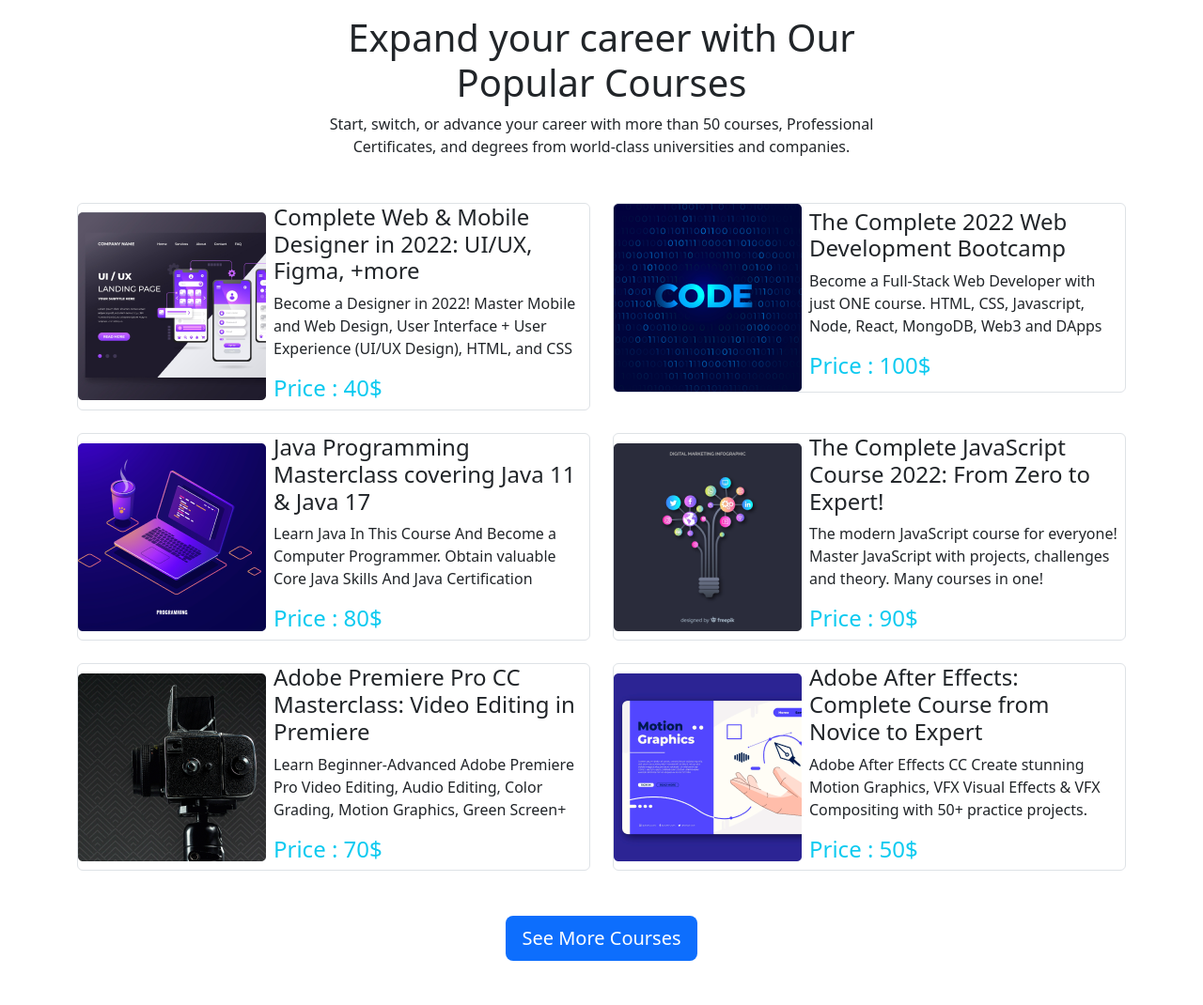
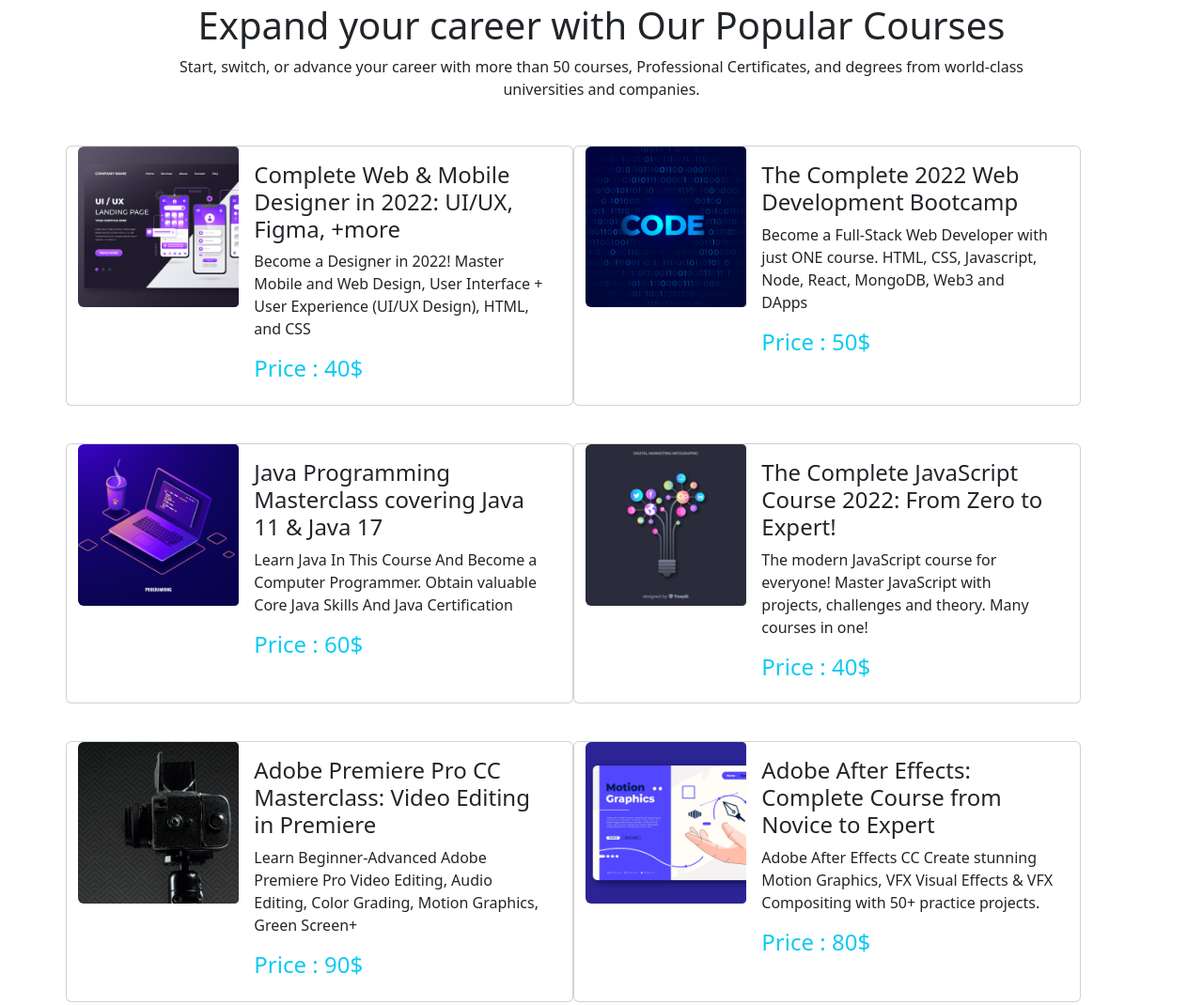
Before and after one commit to jamiulhassnat90/education-360, a plain HTML site: page index.html in a window 1280 px wide. Shown: the part 797-1867 px from the top of the page at 94% size. Drawn offline with nearby package versions, Linux system fonts and the light colour scheme.

Commit message:
Mobile and Tablet Responsive Done

```diff
--- a/index.html
+++ b/index.html
@@ -14,6 +14,7 @@
       integrity="sha384-gH2yIJqKdNHPEq0n4Mqa/HGKIhSkIHeL5AyhkYV8i59U5AR6csBvApHHNl/vI1Bx"
       crossorigin="anonymous"
     />
+    <link rel="stylesheet" href="style.css">
   </head>
   <body>
     <!-------------------------------
@@ -41,22 +42,22 @@
           >
             <ul class="navbar-nav me-auto mb-2 mb-lg-0">
               <li class="nav-item">
-                <a class="nav-link" href="#">Link 1</a>
+                <a class="nav-link" href="#">Home</a>
               </li>
               <li class="nav-item">
-                <a class="nav-link" href="#">Link 2</a>
+                <a class="nav-link" href="#">Courses</a>
               </li>
               <li class="nav-item">
-                <a class="nav-link" href="#">Link 3</a>
+                <a class="nav-link" href="#">Start EDU</a>
               </li>
               <li class="nav-item">
-                <a class="nav-link" href="#">Link 4</a>
+                <a class="nav-link" href="#">Questions</a>
               </li>
               <li class="nav-item">
-                <a class="nav-link" href="#">Link 5</a>
+                <a class="nav-link" href="#">Trusted Companies</a>
               </li>
               <li class="nav-item">
-                <a class="nav-link" href="#">Link 6</a>
+                <a class="nav-link" href="#">Footer</a>
               </li>
             </ul>
             <form class="d-flex" role="search">
@@ -105,9 +106,10 @@
         </div>
         <div class="carousel-inner">
           <!-- start:: First slide -->
+
           <div
           style="background-color: rgba(0, 0, 0, 0.929)"
-            class="carousel-item active"
+          class="container-fluid carousel-item active text"
         >
           <img
             style="opacity: 0.5"
@@ -117,9 +119,9 @@
           />
           <div
             style="top: 50%; transform: translateY(-50%)"
-              class="carousel-caption d-none d-md-block text-white"
+            class="carousel-caption  text-white" id="media1"
           >
-              <h2>Expand your career opportunities with EDU-360</h2>
+            <h2 id="test">Learn without limits with EDU-360</h2>
             <p>
               Skills for your present (and your future). Get started with us.
             </p>
@@ -144,9 +146,9 @@
           />
           <div
             style="top: 50%; transform: translateY(-50%)"
-              class="carousel-caption d-none d-md-block text-white"
+            class="carousel-caption  text-white" id="media1"
           >
-              <h2>Learn without limits with EDU-360</h2>
+            <h2 id="test">Learn without limits with EDU-360</h2>
             <p>
               Skills for your present (and your future). Get started with us.
             </p>
@@ -171,12 +173,9 @@
           />
           <div
             style="top: 50%; transform: translateY(-50%)"
-              class="carousel-caption d-none d-md-block text-white"
+            class="carousel-caption  text-white" id="media1"
           >
-              <h2>
-                Choose from online video courses with new additions published
-                every month
-              </h2>
+            <h2 id="test">Learn without limits with EDU-360</h2>
             <p>
               Skills for your present (and your future). Get started with us.
             </p>
@@ -219,7 +218,7 @@
     --------------------------------->
     <main>
       <!-- START:: Popular Courses Section -->
-      <section class="container text-center w-50 my-5">
+      <section class="container text-center w-75 my-5">
         <h1>Expand your career with Our Popular Courses</h1>
         <p>
           Start, switch, or advance your career with more than 50 courses,
@@ -230,109 +229,102 @@
       <section class="container">
         <div class="row gy-4">
           <!-- course-1 -->
-          <div class="col-lg-6">
-            <div
-              class="border d-flex align-items-center justify-content-center rounded-2"
-            >
-              <img class="me-2" src="images/course/course-1.png" alt="" />
-              <div>
-                <h4>
-                  Complete Web & Mobile Designer in 2022: UI/UX, Figma, +more
-                </h4>
-                <p>
-                  Become a Designer in 2022! Master Mobile and Web Design, User
-                  Interface + User Experience (UI/UX Design), HTML, and CSS
-                </p>
+          <!--Start:: using card -->
+          <div class="card mb-3" style="max-width: 540px;">
+            <div class="row g-0">
+              <div class="col-md-4">
+                <img src="images/course/course-1.png" id="image-card1" class="img-fluid rounded-start"  alt="...">
+              </div>
+              <div class="col-md-8">
+                <div class="card-body">
+                  <h4 class="card-title">Complete Web & Mobile Designer in 2022: UI/UX, Figma, +more</h4>
+                  <p class="card-text">Become a Designer in 2022! Master Mobile and Web Design, User Interface + User Experience (UI/UX Design), HTML, and CSS</p>
                   <h4 class="text-info">Price : 40$</h4>
                 </div>
               </div>
             </div>
-          <!-- course-2 -->
-          <div class="col-lg-6">
-            <div
-              class="border d-flex align-items-center justify-content-center rounded-2"
-            >
-              <img class="me-2" src="images/course/course-2.png" alt="" />
-              <div>
-                <h4>The Complete 2022 Web Development Bootcamp</h4>
-                <p>
-                  Become a Full-Stack Web Developer with just ONE course. HTML,
-                  CSS, Javascript, Node, React, MongoDB, Web3 and DApps
-                </p>
-                <h4 class="text-info">Price : 100$</h4>
+          </div>
+          <div class="card mb-3" style="max-width: 540px;">
+            <div class="row g-0">
+              <div class="col-md-4">
+                <img src="images/course/course-2.png" id="image-card1" class="img-fluid rounded-start"  alt="...">
+              </div>
+              <div class="col-md-8">
+                <div class="card-body">
+                  <h4 class="card-title">The Complete 2022 Web Development Bootcamp</h4>
+                  <p class="card-text">Become a Full-Stack Web Developer with just ONE course. HTML, CSS, Javascript, Node, React, MongoDB, Web3 and DApps</p>
+                  <h4 class="text-info">Price : 50$</h4>
                 </div>
               </div>
             </div>
-          <!-- course-3 -->
-          <div class="col-lg-6">
-            <div
-              class="border d-flex align-items-center justify-content-center rounded-2"
-            >
-              <img class="me-2" src="images/course/course-3.png" alt="" />
-              <div>
-                <h4>Java Programming Masterclass covering Java 11 & Java 17</h4>
-                <p>
-                  Learn Java In This Course And Become a Computer Programmer.
-                  Obtain valuable Core Java Skills And Java Certification
-                </p>
+          </div>
+          <div class="card mb-3" style="max-width: 540px;">
+            <div class="row g-0">
+              <div class="col-md-4">
+                <img src="images/course/course-3.png" id="image-card1" class="img-fluid rounded-start"  alt="...">
+              </div>
+              <div class="col-md-8">
+                <div class="card-body">
+                  <h4 class="card-title">Java Programming Masterclass covering Java 11 & Java 17</h4>
+                  <p class="card-text">Learn Java In This Course And Become a Computer Programmer. Obtain valuable Core Java Skills And Java Certification</p>
+                  <h4 class="text-info">Price : 60$</h4>
+                </div>
+              </div>
+            </div>
+          </div>
+          <div class="card mb-3" style="max-width: 540px;">
+            <div class="row g-0">
+              <div class="col-md-4">
+                <img src="images/course/course-4.png" id="image-card1" class="img-fluid rounded-start"  alt="...">
+              </div>
+              <div class="col-md-8">
+                <div class="card-body">
+                  <h4 class="card-title">The Complete JavaScript Course 2022: From Zero to Expert!</h4>
+                  <p class="card-text">The modern JavaScript course for everyone! Master JavaScript with projects, challenges and theory. Many courses in one!</p>
+                  <h4 class="text-info">Price : 40$</h4>
+                </div>
+              </div>
+            </div>
+          </div>
+          <div class="card mb-3" style="max-width: 540px;">
+            <div class="row g-0">
+              <div class="col-md-4">
+                <img src="images/course/course-5.png" id="image-card1" class="img-fluid rounded-start"  alt="...">
+              </div>
+              <div class="col-md-8">
+                <div class="card-body">
+                  <h4 class="card-title">Adobe Premiere Pro CC Masterclass: Video Editing in Premiere</h4>
+                  <p class="card-text">Learn Beginner-Advanced Adobe Premiere Pro Video Editing, Audio Editing, Color Grading, Motion Graphics, Green Screen+</p>
+                  <h4 class="text-info">Price : 90$</h4>
+                </div>
+              </div>
+            </div>
+          </div>
+          <div class="card mb-3" style="max-width: 540px;">
+            <div class="row g-0">
+              <div class="col-md-4">
+                <img src="images/course/course-6.png" id="image-card1" class="img-fluid rounded-start"  alt="...">
+              </div>
+              <div class="col-md-8">
+                <div class="card-body">
+                  <h4 class="card-title">Adobe After Effects: Complete Course from Novice to Expert</h4>
+                  <p class="card-text">Adobe After Effects CC Create stunning Motion Graphics, VFX Visual Effects & VFX Compositing with 50+ practice projects.</p>
                   <h4 class="text-info">Price : 80$</h4>
                 </div>
               </div>
             </div>
+          </div>
+          <!--End:: using card -->
+
+          <!-- course-2 -->
+
+          <!-- course-3 -->
+
           <!-- course-4 -->
-          <div class="col-lg-6">
-            <div
-              class="border d-flex align-items-center justify-content-center rounded-2"
-            >
-              <img class="me-2" src="images/course/course-4.png" alt="" />
-              <div>
-                <h4>
-                  The Complete JavaScript Course 2022: From Zero to Expert!
-                </h4>
-                <p>
-                  The modern JavaScript course for everyone! Master JavaScript
-                  with projects, challenges and theory. Many courses in one!
-                </p>
-                <h4 class="text-info">Price : 90$</h4>
-              </div>
-            </div>
-          </div>
+
           <!-- course-5 -->
-          <div class="col-lg-6">
-            <div
-              class="border d-flex align-items-center justify-content-center rounded-2"
-            >
-              <img class="me-2" src="images/course/course-5.png" alt="" />
-              <div>
-                <h4>
-                  Adobe Premiere Pro CC Masterclass: Video Editing in Premiere
-                </h4>
-                <p>
-                  Learn Beginner-Advanced Adobe Premiere Pro Video Editing,
-                  Audio Editing, Color Grading, Motion Graphics, Green Screen+
-                </p>
-                <h4 class="text-info">Price : 70$</h4>
-              </div>
-            </div>
-          </div>
+
           <!-- course-6 -->
-          <div class="col-lg-6">
-            <div
-              class="border d-flex align-items-center justify-content-center rounded-2"
-            >
-              <img class="me-2" src="images/course/course-6.png" alt="" />
-              <div>
-                <h4>
-                  Adobe After Effects: Complete Course from Novice to Expert
-                </h4>
-                <p>
-                  Adobe After Effects CC Create stunning Motion Graphics, VFX
-                  Visual Effects & VFX Compositing with 50+ practice projects.
-                </p>
-                <h4 class="text-info">Price : 50$</h4>
-              </div>
-            </div>
-          </div>
         </div>
       </section>
       <div class="text-center my-5">
@@ -346,15 +338,15 @@
       <div class="container w-75 bg-primary rounded-2 d-flex justify-content-center align-items-center my-5 ">
         <div class="row align-items-center py-5">
           <div class="col-lg-9">
-            <div class="text-white w-75 ">
-              <h1>Try for Job?</h1>
-              <p class="">
+            <div class="text-white w-100">
+              <h1 class="text-center">Try for Job?</h1>
+              <p style="text-align:justify;" class="text-center">
                 Break into a new field like information technology or data science. No prior experience necessary to get started.
               </p>
             </div>
             </div>
             <!-- modal start here -->
-            <div class="col-lg-3">
+            <div class="col-lg-3 text-center">
               <div>
                 <!-- Button trigger modal -->
                 <button
@@ -420,7 +412,7 @@
   <summary>
 <!-- START:: Frequently Asked Question / Accordion Section -->
 <section>
-  <div class="container col-lg-12 w-50 text-center my-5">
+  <div class="container col-lg-12 w-75 text-center my-5">
     <h1>Frequently Asked Questions </h1>
     <p>It is a long established fact that a reader will be distracted by the readable
       content of a page when looking at its layout</p>
@@ -519,7 +511,7 @@
     <div>
       <h1>EDU-360</h1>
       <p>Level-4, 34, Awal Centre, Banani, Dhaka</p>
-      <p>Official: web@programming-hero.com</p>
+      <p>Official: web@edu-360.com</p>
       <p>Helpline : 01322810867 , 01322810873</p>
     </div>
     <!-- Grid container -->
@@ -534,11 +526,6 @@
         <!-- Twitter -->
         <a class="btn btn-outline-light btn-floating m-1" href="https://twitter.com/?lang=en" target="_blank" role="button"
           ><i class="fab fa-twitter"></i
-        ></a>
-
-        <!-- Google -->
-        <a class="btn btn-outline-light btn-floating m-1" href="https://www.google.com/" target="_blank" role="button"
-          ><i class="fab fa-google"></i
         ></a>
 
         <!-- Instagram -->
```
Also changed, not shown: style.css (added, +21 -0 lines). Lines whose indentation alone changed are shown as unchanged.
